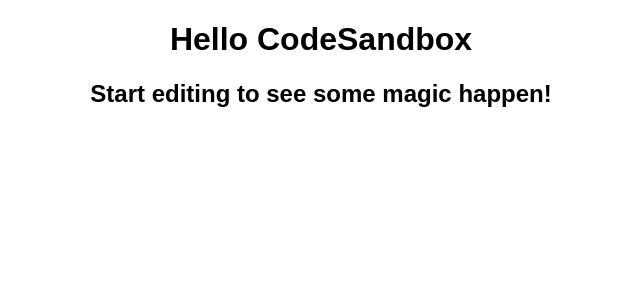
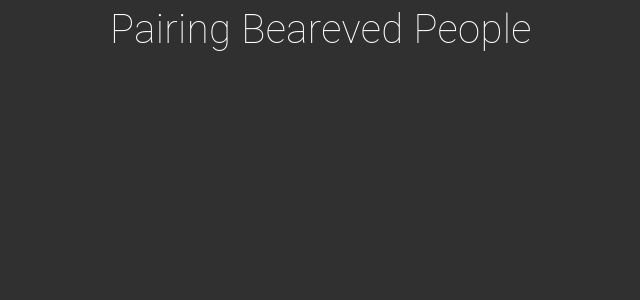
Before and after one commit to ujjawalpabreja99/Pairing_Bereaved_People, a React (Create React App) app: page / in a window 1280 px wide. Shown: the top 300 px of the page, without its empty margins (319-959 px from the left). Built offline with nearby package versions, Linux system fonts and the light colour scheme.

Commit message:
initial setup

```diff
--- a/src/App.js
+++ b/src/App.js
@@ -2,10 +2,5 @@
 import "./styles.css";
 
 export default function App() {
-  return (
-    <div className="App">
-      <h1>Hello CodeSandbox</h1>
-      <h2>Start editing to see some magic happen!</h2>
-    </div>
-  );
+  return <div className="App" />;
 }
--- /dev/null
+++ b/src/Header.js
@@ -0,0 +1,21 @@
+import React from "react";
+import { Container, Typography } from "@material-ui/core";
+
+export default class Header extends React.Component {
+  render() {
+    return (
+      <Container
+        style={{
+          display: "flex",
+          justifyContent: "center",
+          minWidth: "600px",
+          maxWidth: "600px"
+        }}
+      >
+        <Typography style={{ fontSize: "40px", fontWeight: "100" }}>
+          Pairing Beareved People
+        </Typography>
+      </Container>
+    );
+  }
+}
--- a/src/index.js
+++ b/src/index.js
@@ -1,12 +1,24 @@
 import React from "react";
 import ReactDOM from "react-dom";
+import Header from "./Header";
+import App from "./App";
+import { MuiThemeProvider, createMuiTheme } from "@material-ui/core/styles";
+import { CssBaseline } from "@material-ui/core";
 
-import App from "./App";
+const darkTheme = createMuiTheme({
+  palette: {
+    type: "dark"
+  }
+});
 
 const rootElement = document.getElementById("root");
 ReactDOM.render(
   <React.StrictMode>
-    <App />
+    <MuiThemeProvider theme={darkTheme}>
+      <CssBaseline />
+      <Header />
+      <App />
+    </MuiThemeProvider>
   </React.StrictMode>,
   rootElement
 );
```
